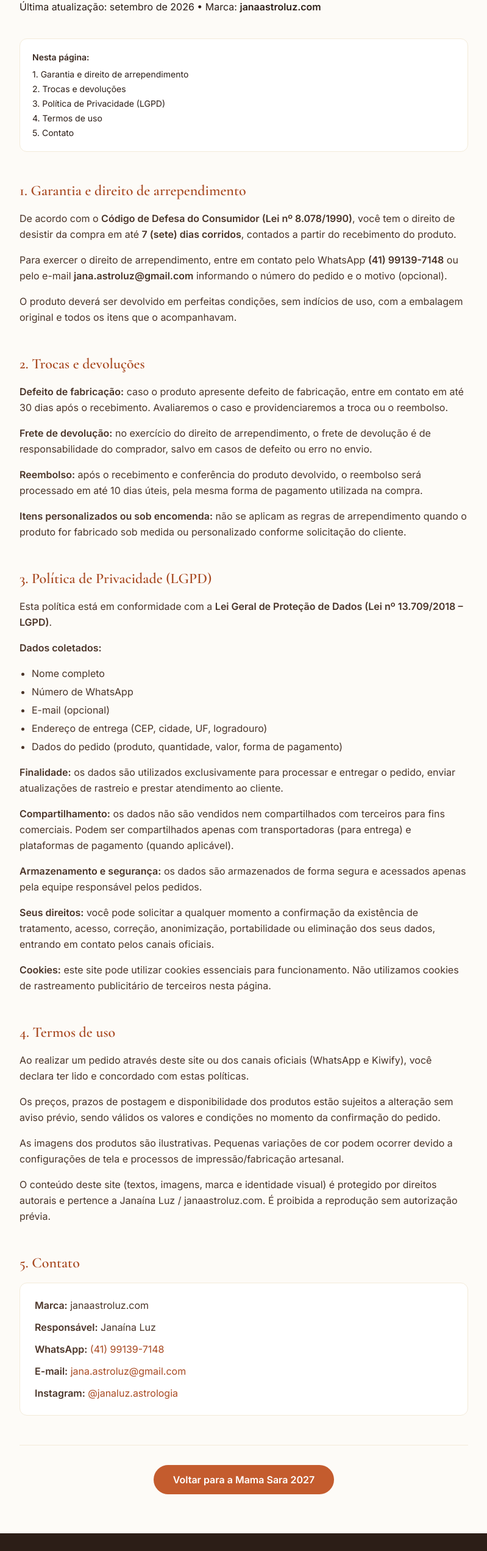
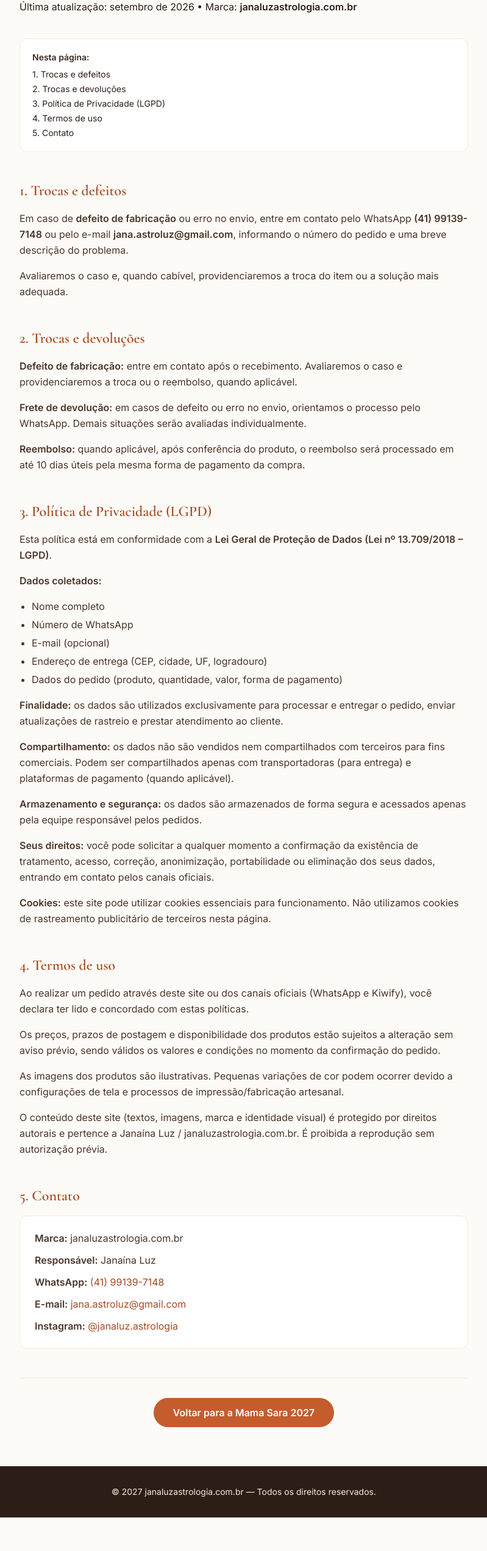
Before and after one commit to BrunoPogianMallta/pagina-piloto-mama-sara, a plain HTML site: page politicas.html in a window 1280 px wide. Shown: the part 190-2733 px from the top of the page at 61% size, without its empty margins (240-1039 px from the left). After the commit the page ends 2678 px from the top, so only its background shows below. Drawn offline with nearby package versions, Linux system fonts and the light colour scheme.

Commit message:
maya foto

```diff
--- a/politicas.html
+++ b/politicas.html
@@ -3,10 +3,10 @@
 <head>
   <meta charset="UTF-8" />
   <meta name="viewport" content="width=device-width, initial-scale=1.0" />
-  <title>Políticas e Garantia | Mama Sara 2027 — janaastroluz.com</title>
+  <title>Políticas | Mama Sara 2027 — janaluzastrologia.com.br</title>
   <meta name="description" content="Política de troca, devolução, privacidade (LGPD) e termos de uso da coleção Mama Sara 2027." />
   <meta name="robots" content="index, follow" />
-  <link rel="canonical" href="https://janaastroluz.com/politicas" />
+  <link rel="canonical" href="https://janaluzastrologia.com.br/politicas" />
 
   <link rel="preconnect" href="https://fonts.googleapis.com" />
   <link rel="preconnect" href="https://fonts.gstatic.com" crossorigin />
@@ -47,13 +47,13 @@
   </header>
 
   <main class="max-w-3xl mx-auto px-4 py-12 md:py-16">
-    <h1 class="font-display text-4xl md:text-5xl font-semibold text-brown-900 mb-3">Políticas e Garantia</h1>
-    <p class="text-brown-600 mb-10">Última atualização: setembro de 2026 • Marca: <strong>janaastroluz.com</strong></p>
+    <h1 class="font-display text-4xl md:text-5xl font-semibold text-brown-900 mb-3">Políticas</h1>
+    <p class="text-brown-600 mb-10">Última atualização: setembro de 2026 • Marca: <strong>janaluzastrologia.com.br</strong></p>
 
     <nav class="bg-white rounded-xl border border-cream-200 p-5 mb-12 text-sm">
       <p class="font-semibold text-brown-800 mb-2">Nesta página:</p>
       <ul class="space-y-1 text-brown-600">
-        <li><a href="#garantia" class="hover:text-terracotta-600">1. Garantia e direito de arrependimento</a></li>
+        <li><a href="#garantia" class="hover:text-terracotta-600">1. Trocas e defeitos</a></li>
         <li><a href="#trocas" class="hover:text-terracotta-600">2. Trocas e devoluções</a></li>
         <li><a href="#privacidade" class="hover:text-terracotta-600">3. Política de Privacidade (LGPD)</a></li>
         <li><a href="#termos" class="hover:text-terracotta-600">4. Termos de uso</a></li>
@@ -62,16 +62,13 @@
     </nav>
 
     <section id="garantia" class="mb-12">
-      <h2 class="font-display text-2xl font-semibold text-terracotta-600 mb-4">1. Garantia e direito de arrependimento</h2>
+      <h2 class="font-display text-2xl font-semibold text-terracotta-600 mb-4">1. Trocas e defeitos</h2>
       <div class="prose text-brown-700 leading-relaxed space-y-4">
         <p>
-          De acordo com o <strong>Código de Defesa do Consumidor (Lei nº 8.078/1990)</strong>, você tem o direito de desistir da compra em até <strong>7 (sete) dias corridos</strong>, contados a partir do recebimento do produto.
+          Em caso de <strong>defeito de fabricação</strong> ou erro no envio, entre em contato pelo WhatsApp <strong>(41) 99139-7148</strong> ou pelo e-mail <strong>jana.astroluz@gmail.com</strong>, informando o número do pedido e uma breve descrição do problema.
         </p>
         <p>
-          Para exercer o direito de arrependimento, entre em contato pelo WhatsApp <strong>(41) 99139-7148</strong> ou pelo e-mail <strong>jana.astroluz@gmail.com</strong> informando o número do pedido e o motivo (opcional).
-        </p>
-        <p>
-          O produto deverá ser devolvido em perfeitas condições, sem indícios de uso, com a embalagem original e todos os itens que o acompanhavam.
+          Avaliaremos o caso e, quando cabível, providenciaremos a troca do item ou a solução mais adequada.
         </p>
       </div>
     </section>
@@ -79,10 +76,9 @@
     <section id="trocas" class="mb-12">
       <h2 class="font-display text-2xl font-semibold text-terracotta-600 mb-4">2. Trocas e devoluções</h2>
       <div class="prose text-brown-700 leading-relaxed space-y-4">
-        <p><strong>Defeito de fabricação:</strong> caso o produto apresente defeito de fabricação, entre em contato em até 30 dias após o recebimento. Avaliaremos o caso e providenciaremos a troca ou o reembolso.</p>
-        <p><strong>Frete de devolução:</strong> no exercício do direito de arrependimento, o frete de devolução é de responsabilidade do comprador, salvo em casos de defeito ou erro no envio.</p>
-        <p><strong>Reembolso:</strong> após o recebimento e conferência do produto devolvido, o reembolso será processado em até 10 dias úteis, pela mesma forma de pagamento utilizada na compra.</p>
-        <p><strong>Itens personalizados ou sob encomenda:</strong> não se aplicam as regras de arrependimento quando o produto for fabricado sob medida ou personalizado conforme solicitação do cliente.</p>
+        <p><strong>Defeito de fabricação:</strong> entre em contato após o recebimento. Avaliaremos o caso e providenciaremos a troca ou o reembolso, quando aplicável.</p>
+        <p><strong>Frete de devolução:</strong> em casos de defeito ou erro no envio, orientamos o processo pelo WhatsApp. Demais situações serão avaliadas individualmente.</p>
+        <p><strong>Reembolso:</strong> quando aplicável, após conferência do produto, o reembolso será processado em até 10 dias úteis pela mesma forma de pagamento da compra.</p>
       </div>
     </section>
 
@@ -121,7 +117,7 @@
           As imagens dos produtos são ilustrativas. Pequenas variações de cor podem ocorrer devido a configurações de tela e processos de impressão/fabricação artesanal.
         </p>
         <p>
-          O conteúdo deste site (textos, imagens, marca e identidade visual) é protegido por direitos autorais e pertence a Janaína Luz / janaastroluz.com. É proibida a reprodução sem autorização prévia.
+          O conteúdo deste site (textos, imagens, marca e identidade visual) é protegido por direitos autorais e pertence a Janaína Luz / janaluzastrologia.com.br. É proibida a reprodução sem autorização prévia.
         </p>
       </div>
     </section>
@@ -129,7 +125,7 @@
     <section id="contato" class="mb-12">
       <h2 class="font-display text-2xl font-semibold text-terracotta-600 mb-4">5. Contato</h2>
       <div class="bg-white rounded-xl border border-cream-200 p-6 text-brown-700">
-        <p class="mb-3"><strong>Marca:</strong> janaastroluz.com</p>
+        <p class="mb-3"><strong>Marca:</strong> janaluzastrologia.com.br</p>
         <p class="mb-3"><strong>Responsável:</strong> Janaína Luz</p>
         <p class="mb-3"><strong>WhatsApp:</strong> <a href="https://wa.me/5541991397148" class="text-terracotta-600 hover:underline">(41) 99139-7148</a></p>
         <p class="mb-3"><strong>E-mail:</strong> <a href="mailto:jana.astroluz@gmail.com" class="text-terracotta-600 hover:underline">jana.astroluz@gmail.com</a></p>
@@ -145,7 +141,7 @@
   </main>
 
   <footer class="bg-brown-900 text-cream-200 py-8 text-center text-sm">
-    <p>© 2027 janaastroluz.com — Todos os direitos reservados.</p>
+    <p>© 2027 janaluzastrologia.com.br — Todos os direitos reservados.</p>
   </footer>
 </body>
 </html>
```
Also changed, not shown: index.html (+18 -11 lines), images/gaya.jpg (added).
